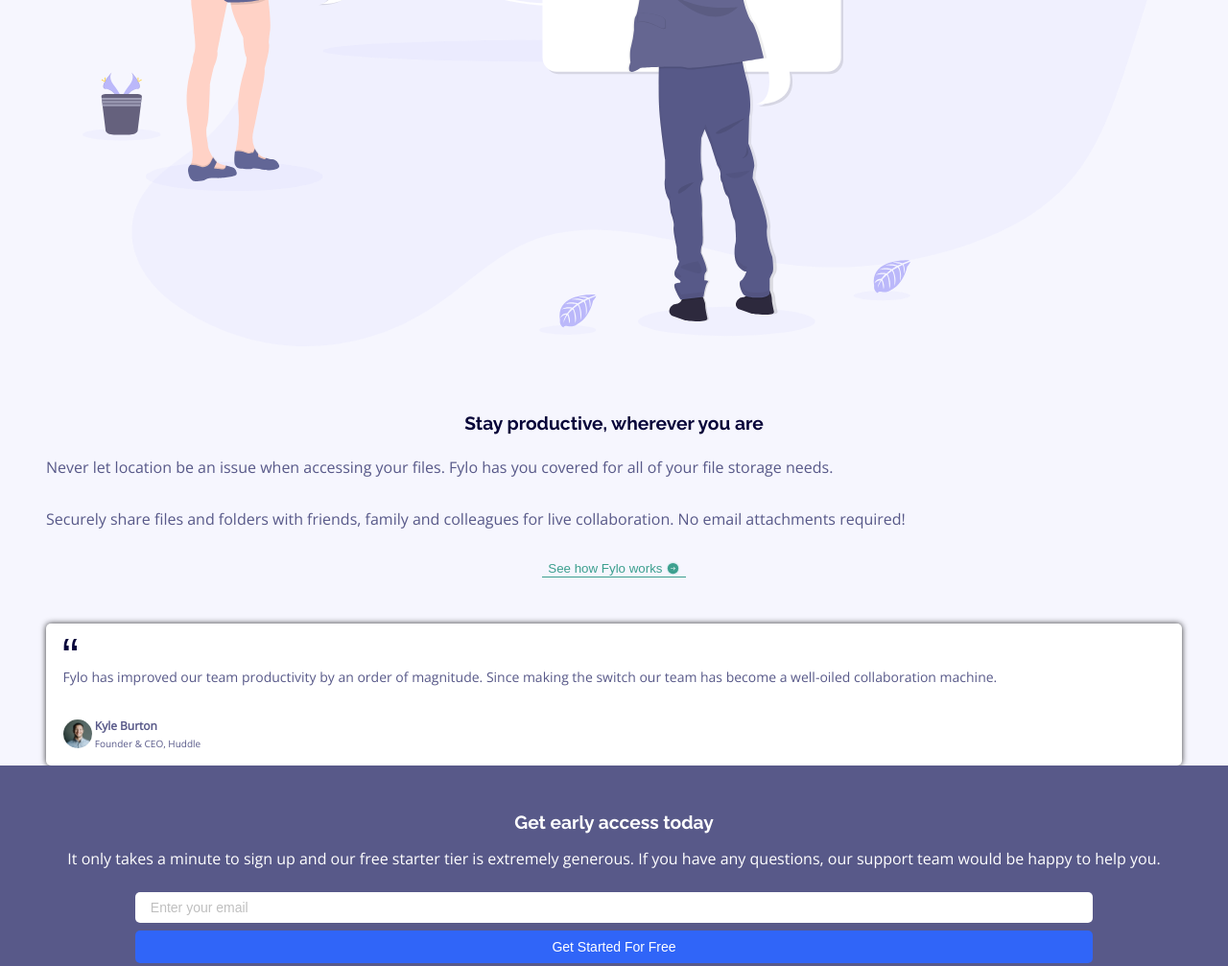
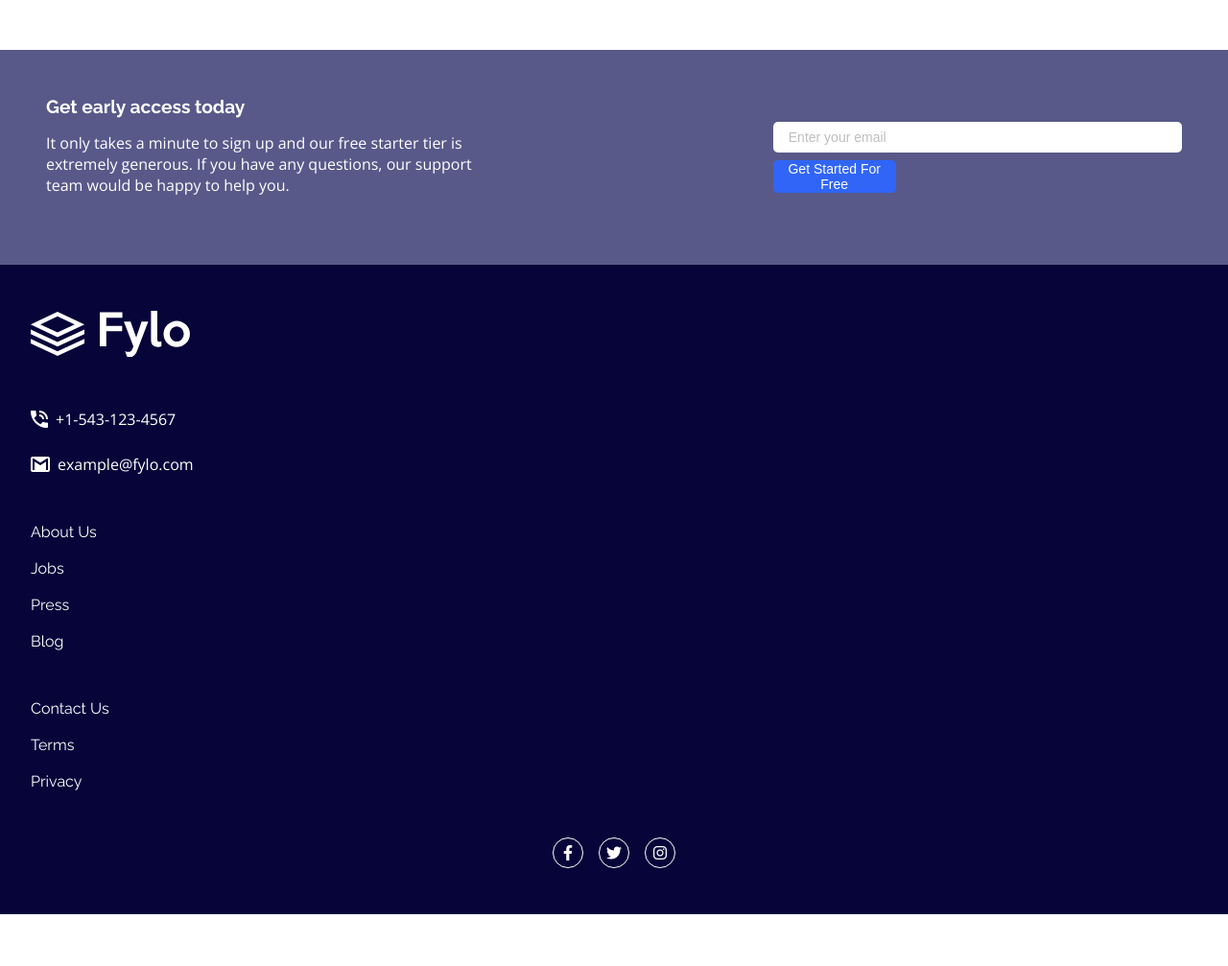
Before and after one commit to Robertron624/fylo-landing-page-with-two-column-layout, a plain HTML site: page index.html in a window 1280 px wide. Shown: the part 1260-2267 px from the top of the page at 96% size. After the commit the page ends 2213 px from the top, so only its background shows below. Drawn offline with nearby package versions, Linux system fonts and the light colour scheme.

Commit message:
get early access desktop

```diff
--- a/index.html
+++ b/index.html
@@ -91,17 +91,17 @@
 
   <footer>
     <section id="get-early-access">
-        <div class="container">
+        <div class="text">
           <h2>Get early access today</h2>
           <p>
             It only takes a minute to sign up and our free starter tier is extremely generous.
             If you have any questions, our support team would be happy to help you.
           </p>
-          <form action="">
-            <input type="email" placeholder="Enter your email">
-            <button>Get Started For Free</button>
-          </form>
         </div>
+        <form action="">
+          <input type="email" placeholder="Enter your email">
+          <button>Get Started For Free</button>
+        </form>
     </section>
     <div class="bottom">
       <div class="logo">
--- a/styles.css
+++ b/styles.css
@@ -241,18 +241,18 @@ footer #get-early-access {
     text-align: center;
 }
 
-#get-early-access .container h2 {
+#get-early-access h2 {
     font-size: 1.2rem;
     font-weight: 700;
     margin-bottom: 1rem;
     color: white;
 }
 
-#get-early-access .container p{
+#get-early-access p{
     margin-bottom: 1.5rem;
 }
 
-#get-early-access .container form {
+#get-early-access form {
     display: flex;
     flex-direction: column;
     gap: .5rem;
@@ -260,7 +260,7 @@ footer #get-early-access {
     margin-inline: auto;
 }
 
-#get-early-access .container form input {
+#get-early-access  form input {
     border: none;
     border-radius: 5px;
     font-size: .875rem;
@@ -269,11 +269,11 @@ footer #get-early-access {
     padding-left: 1rem;
 }
 
-#get-early-access .container form input::placeholder {
+#get-early-access form input::placeholder {
     color: var(--light-gray);
 }
 
-#get-early-access .container form button {
+#get-early-access form button {
     color: #fff;
     border: none;
     border-radius: 5px;
@@ -370,6 +370,9 @@ footer .bottom .social ul li a {
         padding: 0 3rem;
     }
 
+    /* Intro section */
+
+    /* All your files */
     section#intro {
         flex-direction: row;
         text-align: left;
@@ -410,4 +413,47 @@ footer .bottom .social ul li a {
         height: 40px;
     }
 
+    /* Stay productive */
+    section#stay-productive {
+        margin-bottom: 4rem;
+    }
+
+    section#stay-productive .container{
+        display: flex;
+    }
+
+    #stay-productive .container .left {
+        order: -1;
+        padding: 0 1rem;
+    }
+
+    #stay-productive .container .left button {
+        margin: 0 0 2rem;
+    }
+
+    #stay-productive .container .left .testimonial {
+        width: 50%;
+    }
+
+    footer #get-early-access {
+        text-align: left;
+        padding: 3rem 3rem;
+        display: flex;
+        justify-content: space-between;
+    }
+
+    footer #get-early-access .text {
+        width: 40%;
+    }
+
+    footer #get-early-access form {
+        width: 36%;
+        margin-inline : 0;
+        justify-content: center;
+    }
+
+    #get-early-access form button  {
+        width: 30%;
+    }
+
 }
```
